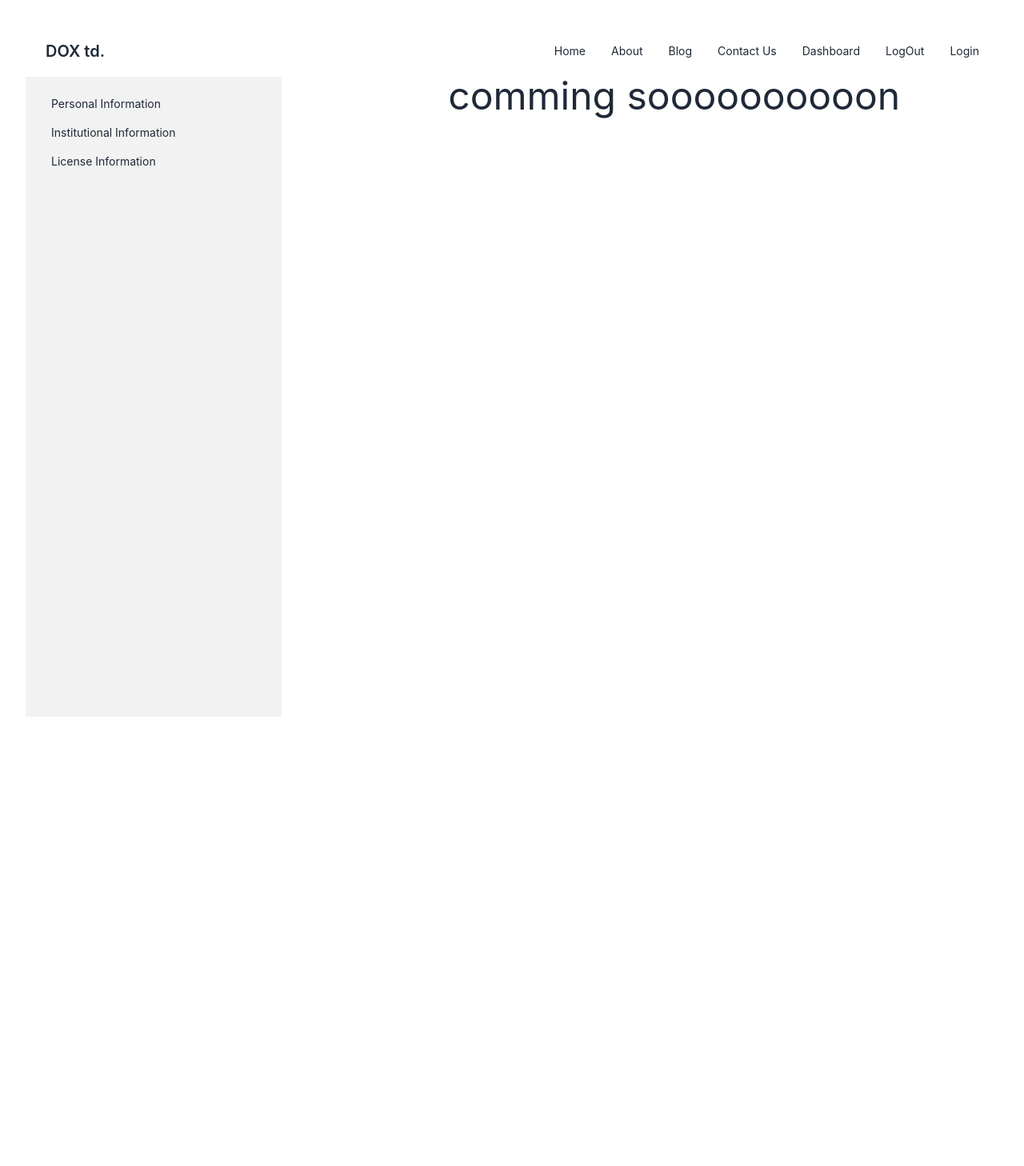
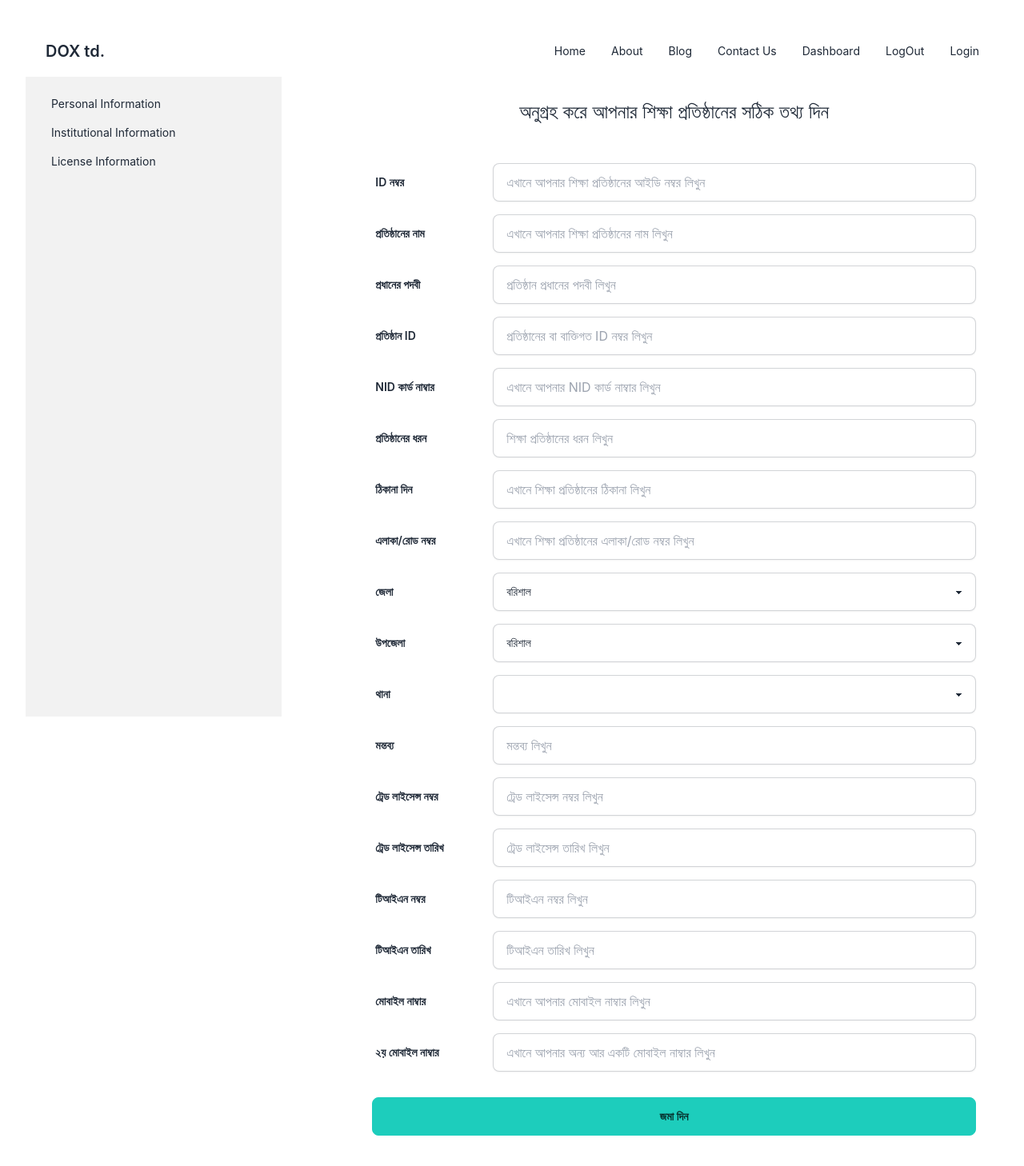
Before and after one commit to sayed132/dox-project-1, a React (Vite) app: page /dashboard/institutional-info in a window 1280 px wide. Shown: the top 1458 px of the page at 80% size. Before the commit the page ends 928 px from the top, so only its background shows below. Built offline with nearby package versions, Linux system fonts and the light colour scheme.

Commit message:
added institutionalInfo

```diff
--- a/src/Routes/Routes.jsx
+++ b/src/Routes/Routes.jsx
@@ -4,7 +4,8 @@ import {
 import Login from "../Components/Login/Login";
 import DashboardLayouts from "../Layouts/DashboardLayouts";
 import PersonalInfo from "../pages/Dashboard/PersonalInfo/PersonalInfo";
-import InstitutionalInfo from "../pages/Dashboard/InstitutionalInfo";
+import InstitutionalInfo from "../pages/Dashboard/InstitutionalInfo/InstitutionalInfo";
+
 
 export const router = createBrowserRouter([
   {
--- a/src/pages/Dashboard/InstitutionalInfo.jsx
+++ /dev/null
@@ -1,10 +0,0 @@
-
-const InstitutionalInfo = () => {
-    return (
-        <div>
-            <h3 className="text-5xl font bold">comming soooooooooon</h3>
-        </div>
-    );
-};
-
-export default InstitutionalInfo;
--- /dev/null
+++ b/src/pages/Dashboard/InstitutionalInfo/InstitutionalInfo.jsx
@@ -0,0 +1,121 @@
+
+const InstitutionalInfo = () => {
+    return (
+        <div className=' p-7 '>
+            <h2 className="text-2xl">অনুগ্রহ করে আপনার শিক্ষা প্রতিষ্ঠানের সঠিক তথ্য দিন</h2>
+            <form className="mt-12">
+                <div className="form-control grid grid-cols-5 mb-4">
+                    <label className="label"> <span className="label-text font-semibold">ID নম্বর</span></label>
+                    <input type="text" className="input input-bordered col-span-4 shadow-sm" placeholder="এখানে আপনার শিক্ষা প্রতিষ্ঠানের আইডি নম্বর লিখুন" />
+
+                </div>
+                <div className="form-control grid grid-cols-5 mb-4">
+                    <label className="label"> <span className="label-text font-semibold">প্রতিষ্ঠানের নাম</span></label>
+                    <input type="text" className="input input-bordered col-span-4 shadow-sm" placeholder="এখানে আপনার শিক্ষা প্রতিষ্ঠানের নাম লিখুন" />
+
+                </div>
+                <div className="form-control grid grid-cols-5 mb-4">
+                    <label className="label"> <span className="label-text font-semibold">প্রধানের পদবী</span></label>
+                    <input type="text" className="input input-bordered col-span-4 shadow-sm" placeholder="প্রতিষ্ঠান প্রধানের পদবী লিখুন" />
+
+                </div>
+                <div className="form-control grid grid-cols-5 mb-4">
+                    <label className="label"> <span className="label-text font-semibold">প্রতিষ্ঠান ID</span></label>
+                    <input type="text" className="input input-bordered col-span-4 shadow-sm " placeholder="প্রতিষ্ঠানের বা বাক্তিগত ID নম্বর লিখুন" />
+
+                </div>
+                <div className="form-control grid grid-cols-5 mb-4">
+                    <label className="label"> <span className="label-text font-semibold">NID কার্ড নাম্বার</span></label>
+                    <input type="text" className="input input-bordered col-span-4 shadow-sm" placeholder="এখানে আপনার NID কার্ড নাম্বার লিখুন " />
+
+                </div>
+                <div className="form-control w-full grid grid-cols-5 mb-4">
+                    <label className="label"> <span className="label-text font-semibold">প্রতিষ্ঠানের ধরন</span></label>
+                    <input type="text" className="input input-bordered col-span-4 shadow-sm" placeholder="শিক্ষা প্রতিষ্ঠানের ধরন লিখুন" />
+
+                </div>
+                <div className="form-control grid grid-cols-5 mb-4">
+                    <label className="label"> <span className="label-text font-semibold">ঠিকানা দিন</span></label>
+                    <input type="text" className="input input-bordered col-span-4 shadow-sm" placeholder="এখানে শিক্ষা প্রতিষ্ঠানের ঠিকানা লিখুন " />
+
+                </div>
+                <div className="form-control grid grid-cols-5 mb-4">
+                    <label className="label"> <span className="label-text font-semibold">এলাকা/রোড নম্বর</span></label>
+                    <input type="text" className="input input-bordered col-span-4 shadow-sm" placeholder="এখানে শিক্ষা প্রতিষ্ঠানের এলাকা/রোড নম্বর লিখুন " />
+
+                </div>
+                <div className="form-control grid grid-cols-5 mb-4">
+                    <label className="label"> <span className="label-text font-semibold">জেলা</span></label>
+                    <select
+
+                        className="select input-bordered col-span-4 shadow-sm">
+                        <option>বরিশাল</option>
+                        <option>...</option>
+                        <option>...</option>
+                    </select>
+
+                </div>
+                <div className="form-control grid grid-cols-5 mb-4 ">
+                    <label className="label"> <span className="label-text font-semibold">উপজেলা</span></label>
+
+
+                    <select
+
+                        className="select input-bordered col-span-4 shadow-sm">
+                        <option>বরিশাল</option>
+                        <option>...</option>
+                        <option>...</option>
+                    </select>
+                </div>
+                <div className="form-control grid grid-cols-5 mb-4">
+                    <label className="label"> <span className="label-text font-semibold">থানা</span></label>
+                    <select
+                        className="select input-bordered col-span-4 shadow-sm">
+                        <option></option>
+                        <option></option>
+                        <option>অন্যান্য</option>
+                    </select>
+                </div>
+                <div className="form-control grid grid-cols-5 mb-4">
+                    <label className="label"> <span className="label-text font-semibold">মন্তব্য</span></label>
+                    <input type="text" className="input input-bordered col-span-4 shadow-sm" placeholder="মন্তব্য লিখুন" />
+
+                </div>
+                <div className="form-control grid grid-cols-5 mb-4">
+                    <label className="label"> <span className="label-text font-semibold">ট্রেড লাইসেন্স নম্বর</span></label>
+                    <input type="text" className="input input-bordered col-span-4 shadow-sm" placeholder="ট্রেড লাইসেন্স নম্বর লিখুন" />
+
+                </div>
+                <div className="form-control grid grid-cols-5 mb-4">
+                    <label className="label"> <span className="label-text font-semibold">ট্রেড লাইসেন্স তারিখ</span></label>
+                    <input type="text" className="input input-bordered col-span-4 shadow-sm" placeholder="ট্রেড লাইসেন্স তারিখ লিখুন" />
+
+                </div>
+                <div className="form-control grid grid-cols-5 mb-4">
+                    <label className="label"> <span className="label-text font-semibold">টিআইএন নম্বর</span></label>
+                    <input type="text" className="input input-bordered col-span-4 shadow-sm" placeholder="টিআইএন নম্বর লিখুন" />
+
+                </div>
+                <div className="form-control grid grid-cols-5 mb-4">
+                    <label className="label"> <span className="label-text font-semibold">টিআইএন তারিখ</span></label>
+                    <input type="text" className="input input-bordered col-span-4 shadow-sm" placeholder="টিআইএন তারিখ লিখুন" />
+
+                </div>
+                <div className="form-control w-full grid grid-cols-5 mb-4">
+                    <label className="label"> <span className="label-text font-semibold">মোবাইল নাম্বার</span></label>
+                    <input type="text" className="input input-bordered col-span-4 shadow-sm" placeholder="এখানে আপনার মোবাইল নাম্বার লিখুন" />
+
+                </div>
+                <div className="form-control grid grid-cols-5 mb-4">
+                    <label className="label"> <span className="label-text font-semibold">২য় মোবাইল নাম্বার</span></label>
+                    <input type="text" className="input input-bordered col-span-4 shadow-sm" placeholder="এখানে আপনার অন্য আর একটি মোবাইল নাম্বার লিখুন " />
+
+                </div>
+
+                <input className='btn btn-accent w-full mt-4' value="জমা দিন" type="submit" />
+            </form>
+        </div>
+    );
+};
+
+export default InstitutionalInfo;
```
